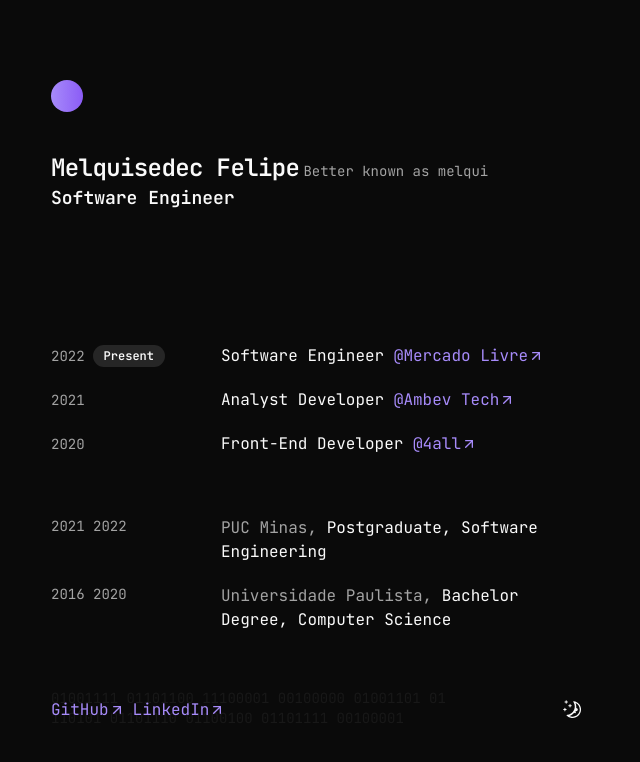
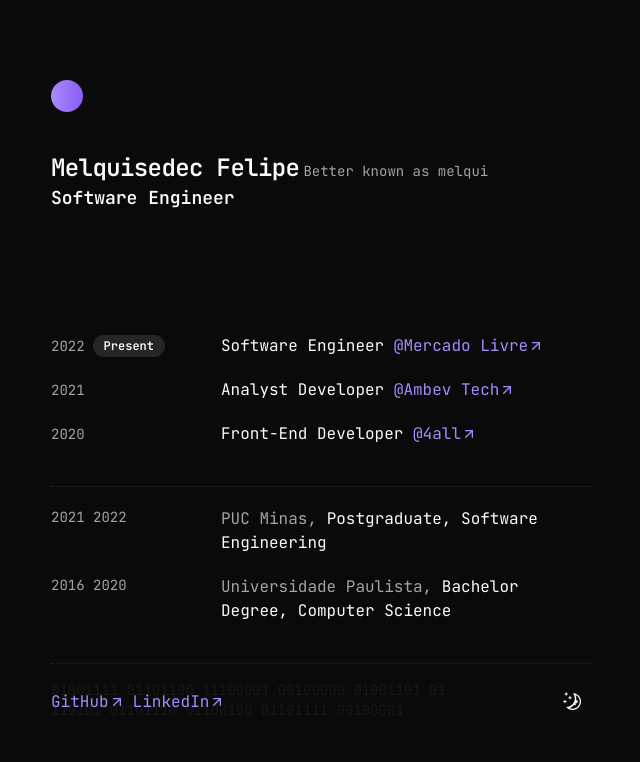
Before and after one commit to melquisedecfelipe/melquisedec.dev, a Next.js app: page / in a window 1280 px wide. Shown: the top 762 px of the page, without its empty margins (319-959 px from the left). Built offline with nearby package versions, Linux system fonts and the light colour scheme.

Commit message:
Update page layout and components structure

```diff
--- a/src/app/layout.tsx
+++ b/src/app/layout.tsx
@@ -1,15 +1,16 @@
+import { Analytics } from '@vercel/analytics/react'
 import type { Metadata } from 'next'
 import { JetBrains_Mono } from 'next/font/google'
 
-import './globals.css'
+import Container from '@/components/container'
 
-import Container from '@/components/container'
 import { ThemeProvider } from '@/providers/theme-provider'
-import { Analytics } from '@vercel/analytics/react'
 
 import { ME } from '@/constants'
 
-const jetbrains = JetBrains_Mono({ subsets: ['latin'] })
+import './globals.css'
+
+const font = JetBrains_Mono({ subsets: ['latin'] })
 
 interface RootLayoutProps {
   children: React.ReactNode
@@ -26,7 +27,7 @@
 export default function RootLayout({ children }: RootLayoutProps) {
   return (
     <html lang="en">
-      <body className={jetbrains.className}>
+      <body className={font.className}>
         <ThemeProvider
           attribute="class"
           defaultTheme="dark"
--- a/src/app/page.tsx
+++ b/src/app/page.tsx
@@ -5,14 +5,14 @@
 
 export default function Home() {
   return (
-    <>
+    <div className="flex flex-col gap-5 justify-between h-full">
       <Header />
 
-      <div className="mt-28 grid gap-10">
+      <div className="flex flex-col gap-10 divide-y divide-muted divide-dotted">
         <Experiences />
         <Education />
         <Socials />
       </div>
-    </>
+    </div>
   )
 }
```
